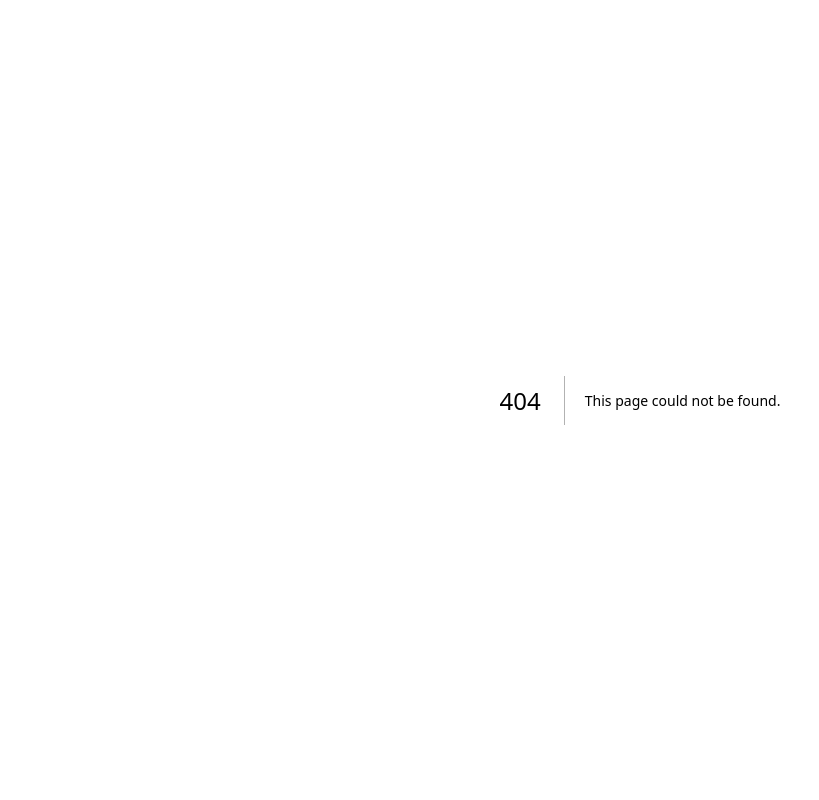
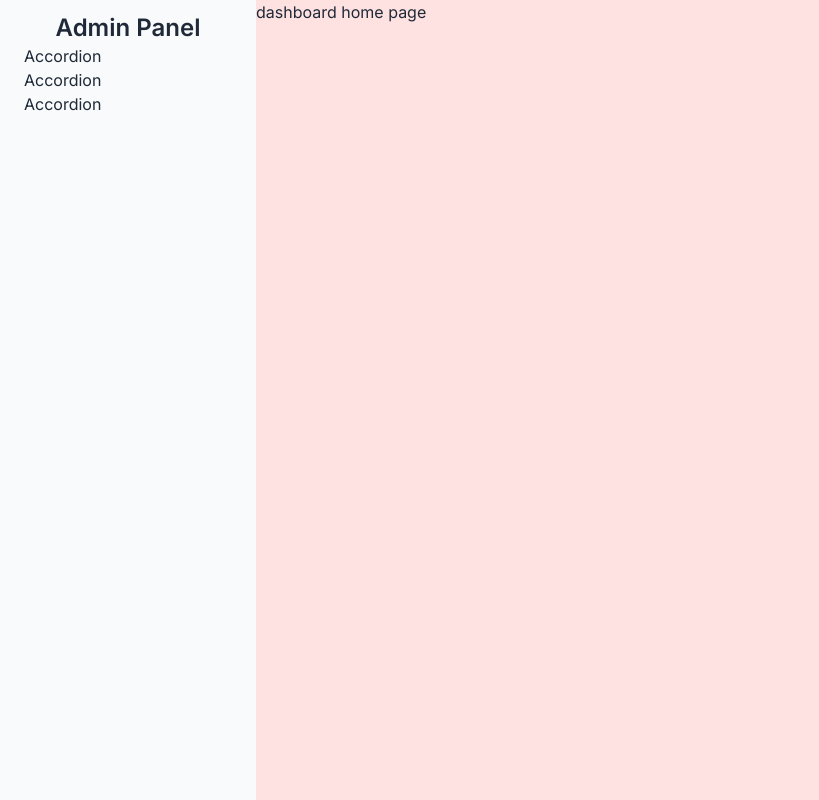
Before and after one commit to HayatEmraan/dwelling, a Next.js app: page /dashboard in a window 1280 px wide. Before the commit this address had no page. Shown: the whole page, without its empty margins (0-819 px from the left). Built offline with nearby package versions, Linux system fonts and the light colour scheme.

Commit message:
react collapse package install

```diff
--- a/package.json
+++ b/package.json
@@ -15,6 +15,7 @@
     "next": "13.4.13",
     "postcss": "8.4.27",
     "react": "18.2.0",
+    "react-collapse": "^5.1.1",
     "react-dom": "18.2.0",
     "react-icons": "^4.10.1",
     "swiper": "^10.1.0",
--- /dev/null
+++ b/src/app/dashboard/layout.js
@@ -0,0 +1,17 @@
+import Sidebar from '@/components/dashboard/Sidebar';
+import React from 'react';
+
+const DashboardLayout = ({ children }) => {
+    return (
+        <div className='grid grid-cols-5'>
+            <div className='h-screen bg-slate-50'>
+                <Sidebar />
+            </div>
+            <div className='w-full col-span-4 bg-red-100'>
+                {children}
+            </div>
+        </div>
+    );
+};
+
+export default DashboardLayout;
--- /dev/null
+++ b/src/app/dashboard/page.js
@@ -0,0 +1,11 @@
+import React from 'react';
+
+const DashboardHomePage = () => {
+    return (
+        <div>
+            dashboard home page
+        </div>
+    );
+};
+
+export default DashboardHomePage;
--- /dev/null
+++ b/src/components/dashboard/AccordionItem.jsx
@@ -0,0 +1,11 @@
+import React from 'react';
+
+const AccordionItem = () => {
+    return (
+        <div>
+            Accordion
+        </div>
+    );
+};
+
+export default AccordionItem;
--- /dev/null
+++ b/src/components/dashboard/Sidebar.jsx
@@ -0,0 +1,34 @@
+import React from 'react';
+import {CiHome} from 'react-icons/ci'
+import AccordionItem from './AccordionItem';
+const accordionData = [
+    {
+        title: "title 1",
+        desc: "desc 1"
+    },
+    {
+        title: "title 2",
+        desc: "desc 2"
+    },
+    {
+        title: "title 3",
+        desc: "desc 3"
+    },
+]
+
+const Sidebar = () => {
+    return (
+        <div className='px-6'>
+            <div className='text-2xl font-semibold pt-3 text-center'>Admin Panel</div>
+            <div>
+                {
+                    accordionData.map((data, index) => {
+                        return <AccordionItem />
+                    })
+                }
+            </div>
+        </div>
+    );
+};
+
+export default Sidebar;
```
Also changed, not shown: 1 other file (tests, documents, lock files or other folders).
